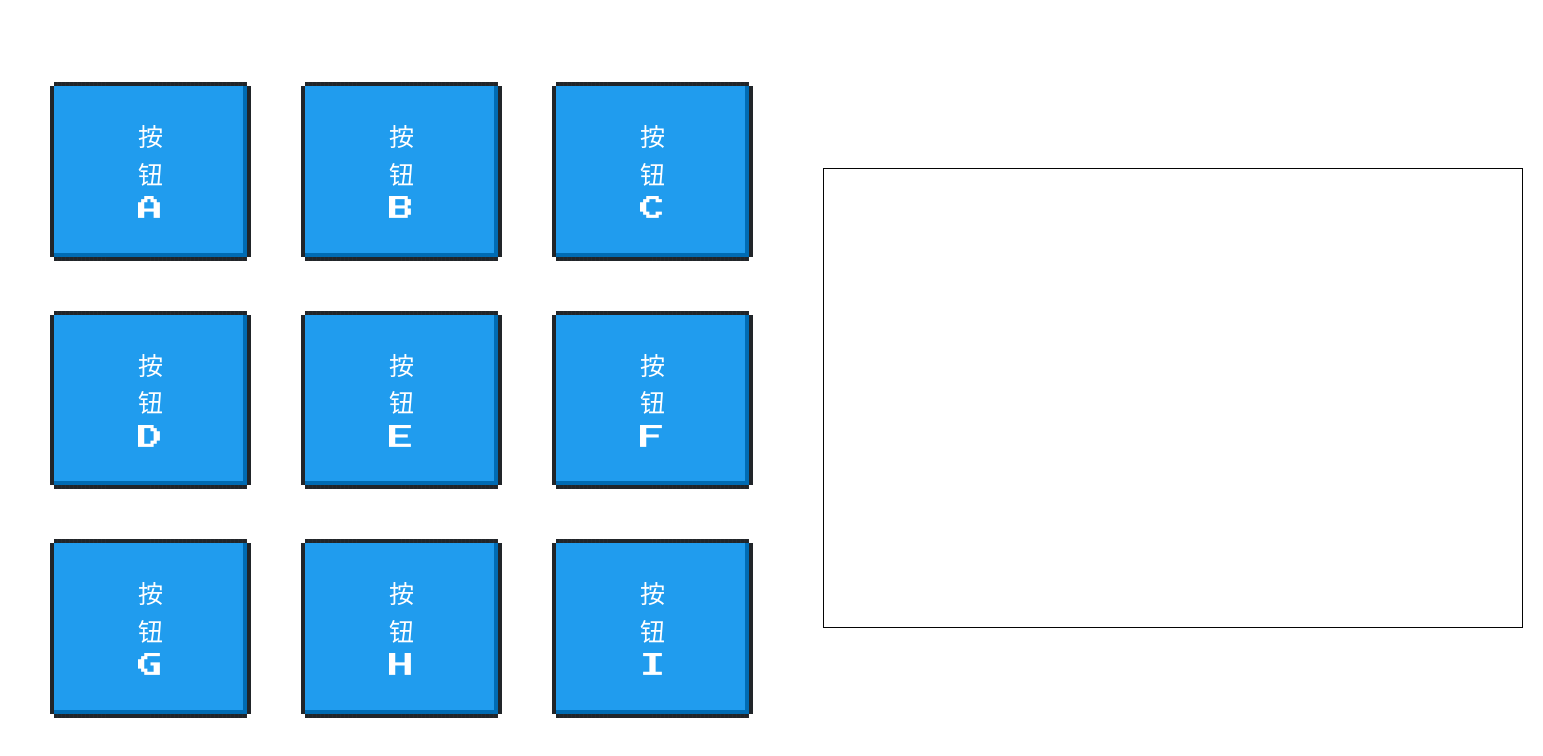
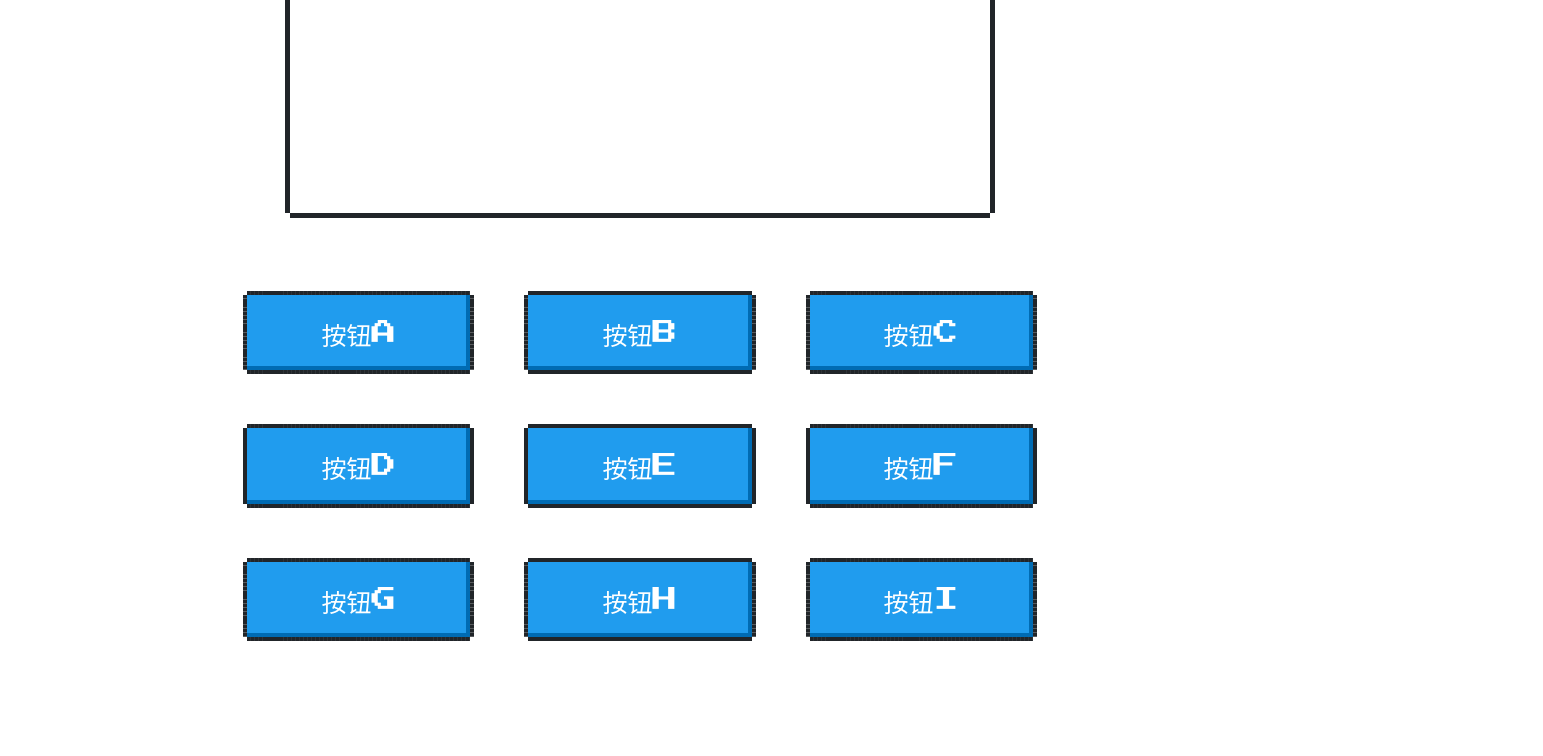
Before and after one commit to YuchengCai/Babysit-calculator, a website: page index.html in a window 1280 px wide. Shown: the whole page, 1543 px wide, since content can reach past the window. Drawn offline with nearby package versions, Linux system fonts and the light colour scheme; a web font is replaced by a local one.

Commit message:
change the style and the textarea
Make the textarea useing NES style and make the container display flex

```diff
--- a/index.html
+++ b/index.html
@@ -11,12 +11,13 @@
     </head>
     <body>
         <div class="container">
+            <div class="text-display">
+                <textarea class="nes-textarea" id="clickCountsTextarea" rows="10" cols="30" readonly></textarea>
+            </div>
             <div class="button-container">
                 <!-- 按钮将在这里动态生成 -->
             </div>
-            <div class="text-display">
-                <textarea id="clickCountsTextarea" rows="10" cols="30" readonly></textarea>
-            </div>
+
         </div>
 
         <script src="script.js"></script>
--- a/style.css
+++ b/style.css
@@ -14,9 +14,10 @@ body, html {
 
 .container {
     display: flex; /* 使用Flexbox布局 */
-    justify-content: space-around; /* 使子元素在主轴上均匀分布 */
+    flex-direction: column;
+    justify-content: center; /* 使子元素在主轴上均匀分布 */
     align-items: center; /* 使子元素在交叉轴上居中对齐 */
-    height: 100%; /* 使容器占满整个视口高度 */
+    height: 60vh; /* 使容器占满整个视口高度 */
 }
 
 .button-container {
@@ -41,16 +42,16 @@ button {
 
 #clickCountsTextarea {
     width: 700px; /* 文本框宽度占满容器宽度 */
-    height: 460px; /* 设置文本框高度 */
+    height: 400px; /* 设置文本框高度 */
     background: #ffffff; /* 背景色 */
-    border: 1px solid #050505; /* 边框 */
     padding: 10px; /* 内边距 */
     font-size: 30px; /* 字体大小 */
     resize: none; /* 禁止调整大小 */
+    border-width: 5px;
 }
 
 .nes-btn {
-    padding: 25px 80px;/*nes样式按钮大小*/
+    padding: 15px 70px;/*nes样式按钮大小*/
     font-size: 25px;
 
 
```
